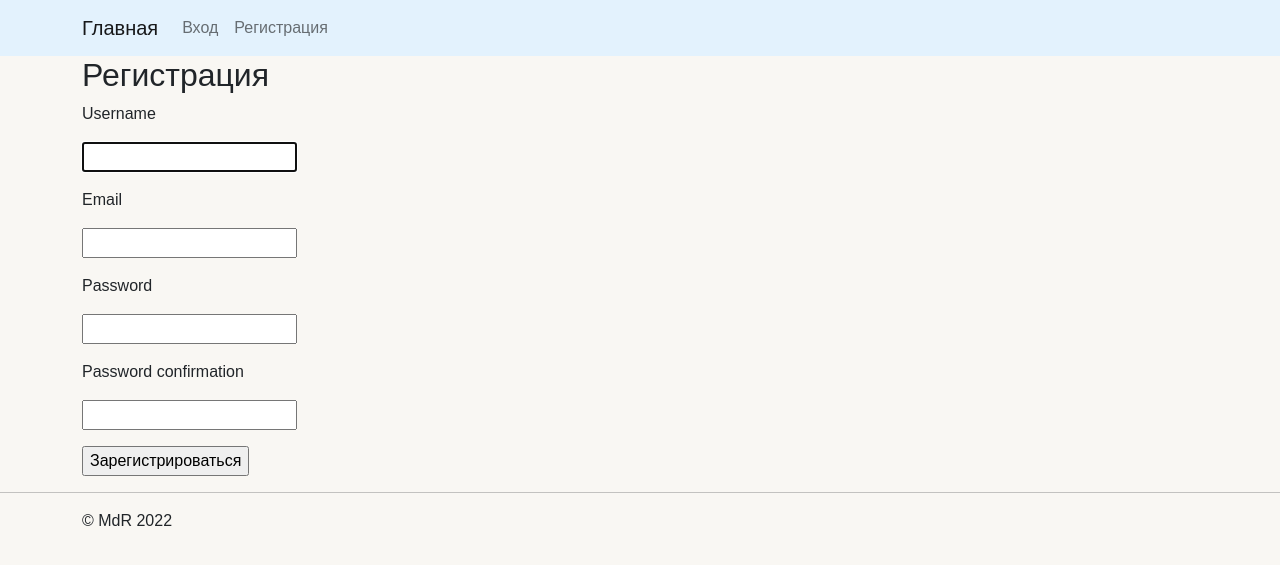
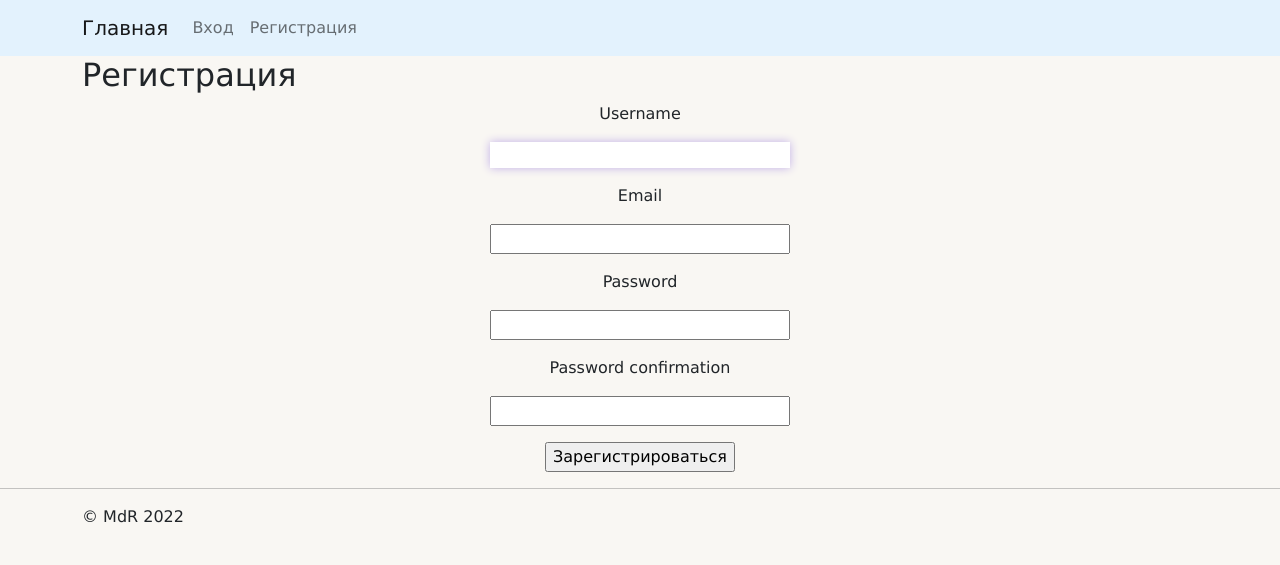
Before and after one commit to mtashtanovski/Exam_9_project, a Django app: page /accounts/registration/ in a window 1280 px wide. Shown: the top 565 px of the page. Run offline with Django 4.2, Linux system fonts and the light colour scheme.

Commit message:
1. Added some styling, modified registration and login views.

```diff
--- a/source/accounts/templates/registration.html
+++ b/source/accounts/templates/registration.html
@@ -11,7 +11,7 @@
     </div>
 
     <div class="container">
-        <form class="row g-3" method="post">
+        <form class="row g-3 text-center" method="post">
             {% include 'partials/form.html' with button_txt="Зарегистрироваться" %}
         </form>
     </div>
--- a/source/webapp/static/css/styles.css
+++ b/source/webapp/static/css/styles.css
@@ -1,4 +1,14 @@
 body {
-    font-family: "Droid Sans", sans-serif;
+    font-family: Verdana, Arial, Helvetica, sans-serif;
     background: #f9f7f3;
 }
+
+.partials-input input {
+    width: 300px;
+}
+
+.partials-input input:focus {
+    outline: none !important;
+    border: none;
+    box-shadow: 0 0 10px #c0aee7;
+}
--- a/source/webapp/templates/index.html
+++ b/source/webapp/templates/index.html
@@ -11,7 +11,7 @@
         <h3>Hello World!</h3>
     </div>
 
-    <div class="container" style="width: 400px; height: 100px; border: 1px solid lightcoral;">
+    <div class="container" style="height: 100px; border: 1px solid lightcoral;">
 
     </div>
 {% endblock content %}
```
